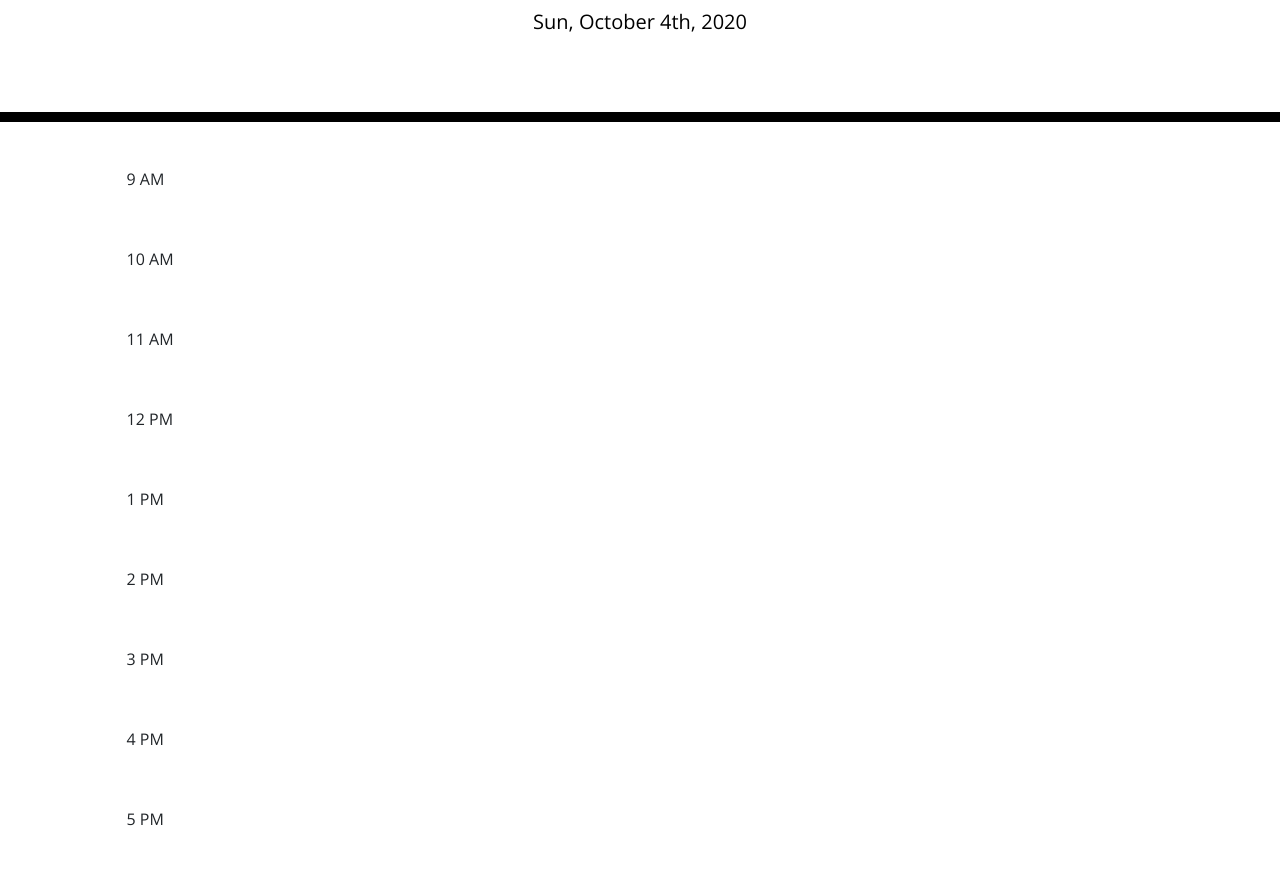
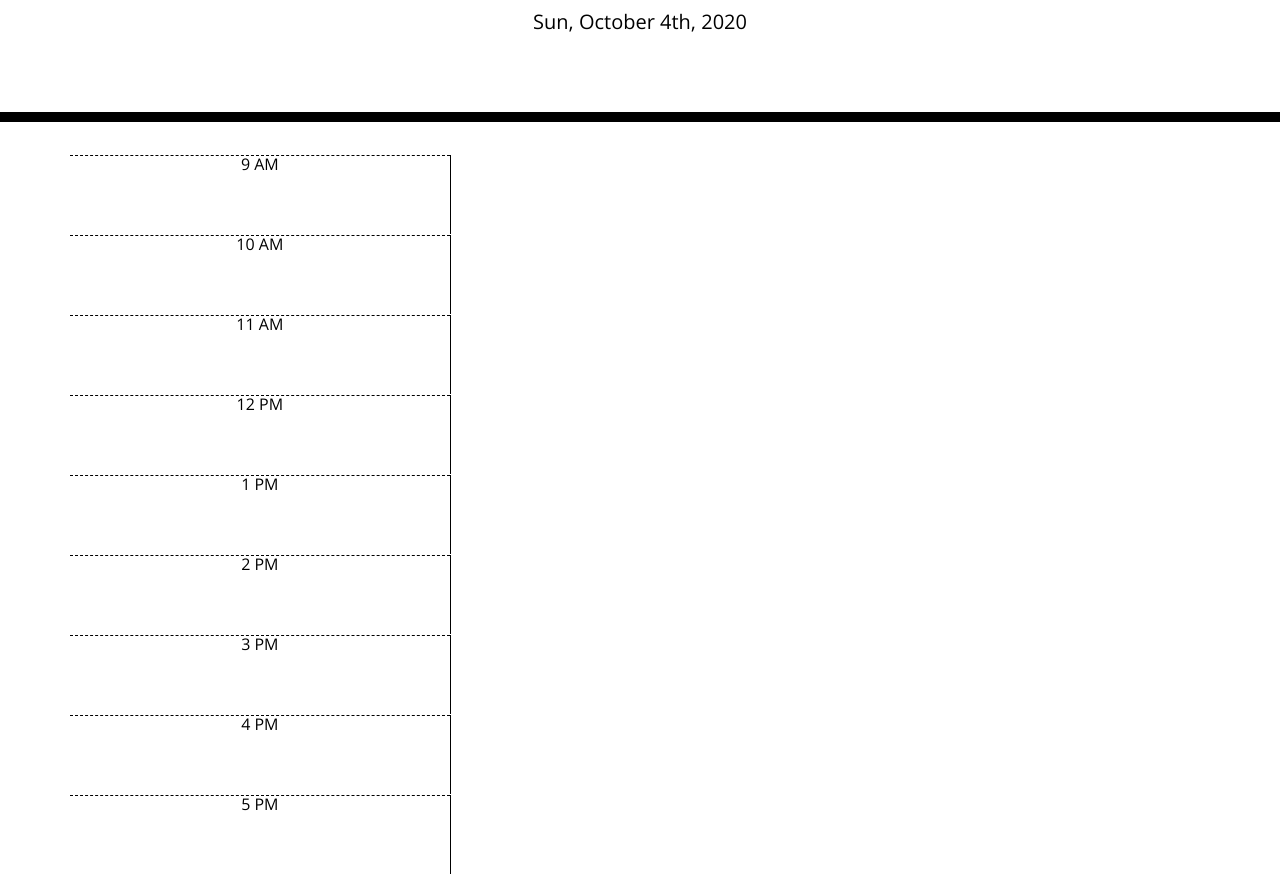
Before and after one commit to maiyiax/work-day-scheduler, a plain HTML site: page index.html in a window 1280 px wide. Shown: the part 182-1056 px from the top of the page. Drawn offline with nearby package versions, Linux system fonts and the light colour scheme.

Commit message:
added textarea column

```diff
--- a/index.html
+++ b/index.html
@@ -28,61 +28,61 @@
       <p class="lead">A simple calendar app for scheduling your work day</p>
       <p id="currentDay" class="lead"></p>
     </header>
-    <div class="container">
+    <div class="container time-block">
       <!-- Timeblocks go here -->
 
-      <div class="row">
-        <div class="col">
-          9 AM
-        </div>
+      <div id="9" class="row">
+        <div class="col hour">9 AM</div>
+        <textarea class="col"></textarea>
+        <div class="col"></div>
       </div>
 
-      <div class="row">
-        <div class="col">
-          10 AM
-        </div>
+      <div id="10" class="row">
+        <div class="col hour">10 AM</div>
+        <textarea class="col"></textarea>
+        <div class="col"></div>
       </div>
 
-      <div class="row">
-        <div class="col">
-          11 AM
-        </div>
+      <div id="11" class="row">
+        <div class="col hour">11 AM</div>
+        <textarea class="col"></textarea>
+        <div class="col"></div>
       </div>
 
-      <div class="row">
-        <div class="col">
-          12 PM
-        </div>
+      <div id="12" class="row">
+        <div class="col hour">12 PM</div>
+        <textarea class="col"></textarea>
+        <div class="col"></div>
       </div>
 
-      <div class="row">
-        <div class="col">
-          1 PM
-        </div>
+      <div id="1" class="row">
+        <div class="col hour">1 PM</div>
+        <textarea class="col"></textarea>
+        <div class="col"></div>
       </div>
 
-      <div class="row">
-        <div class="col">
-          2 PM
-        </div>
+      <div id="2" class="row">
+        <div class="col hour">2 PM</div>
+        <textarea class="col"></textarea>
+        <div class="col"></div>
       </div>
 
-      <div class="row">
-        <div class="col">
-          3 PM
-        </div>
+      <div id="3" class="row">
+        <div class="col hour">3 PM</div>
+        <textarea class="col"></textarea>
+        <div class="col"></div>
       </div>
 
-      <div class="row">
-        <div class="col">
-          4 PM
-        </div>
+      <div id="4" class="row">
+        <div class="col hour">4 PM</div>
+        <textarea class="col"></textarea>
+        <div class="col"></div>
       </div>
 
-      <div class="row">
-        <div class="col">
-          5 PM
-        </div>
+      <div id="5" class="row">
+        <div class="col hour">5 PM</div>
+        <textarea class="col"></textarea>
+        <div class="col"></div>
       </div>
 
     </div>
```
